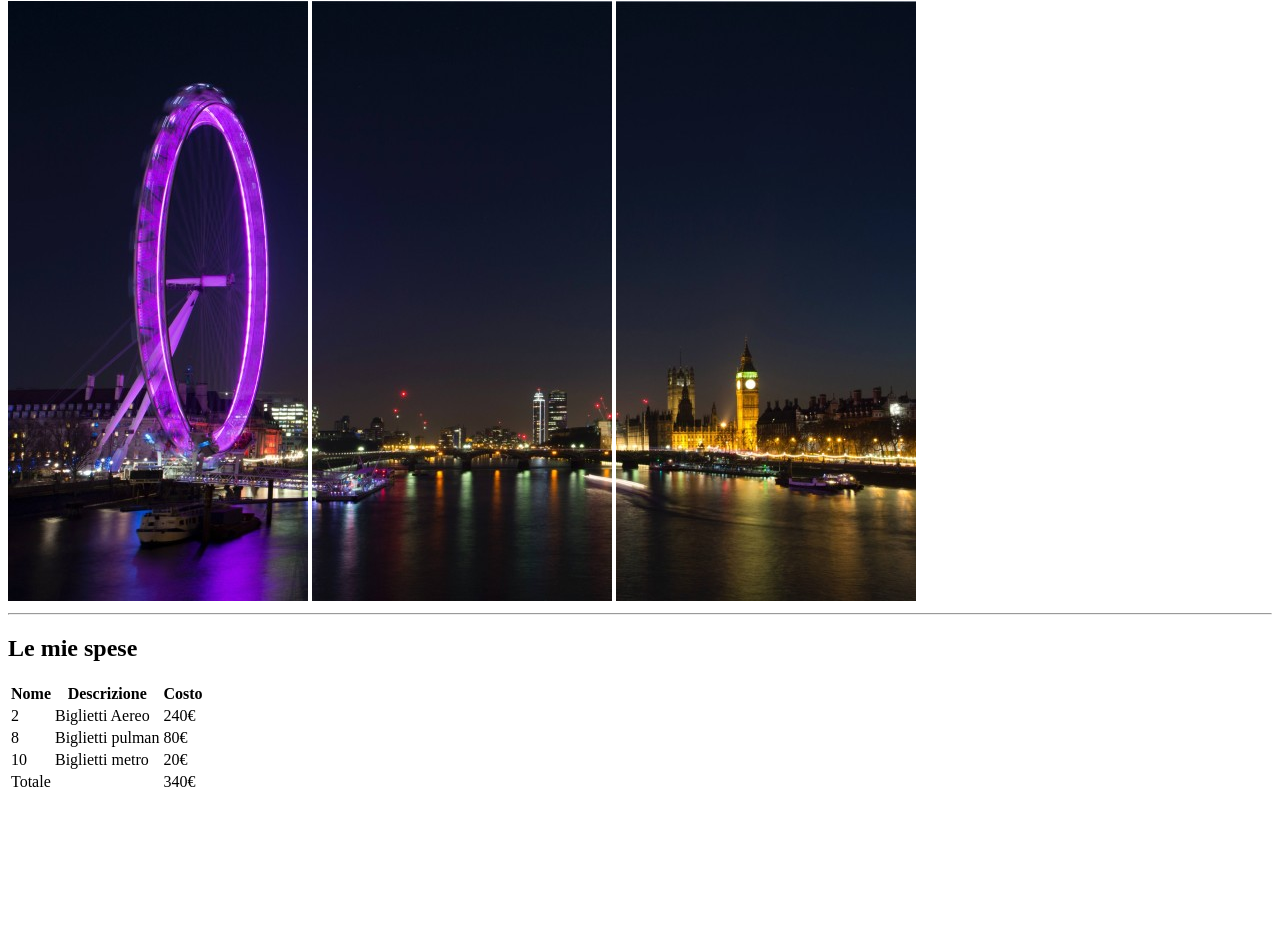
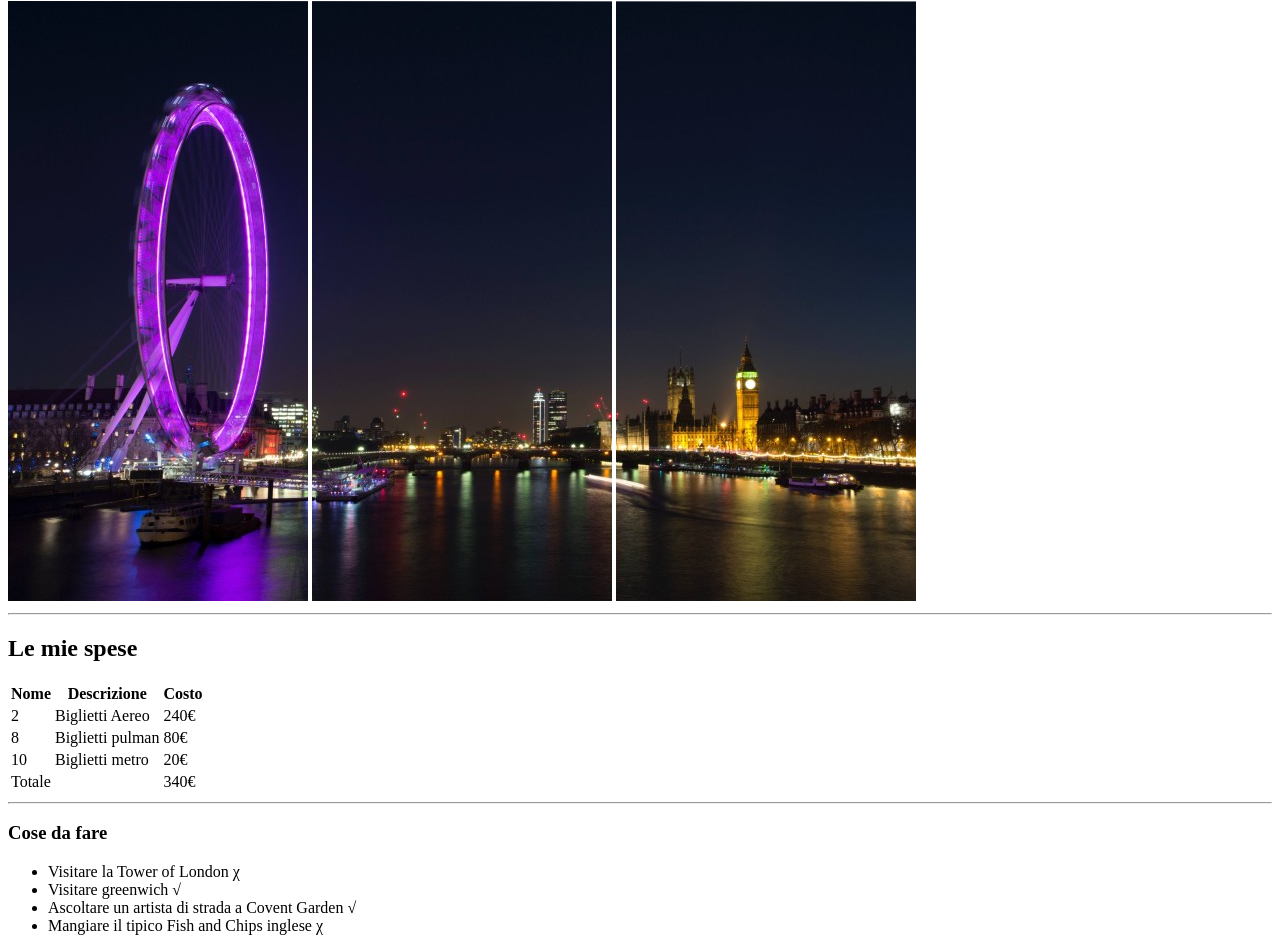
Before and after one commit to ZenRool/html-london-trip, a plain HTML site: page index.html in a window 1280 px wide. Shown: the part 79-1030 px from the top of the page. Before the commit the page ends 881 px from the top, so only its background shows below. Drawn offline with Linux system fonts and the light colour scheme.

Commit message:
sezione to-do list spuntata

```diff
--- a/index.html
+++ b/index.html
@@ -59,5 +59,17 @@
         </table>
     </section>
     <!-- fine seconda section -->
+    <hr>
+    <!-- terza section cose da fare -->
+    <section>
+        <h3>Cose da fare</h3>
+        <ul>
+            <li>Visitare la Tower of London &chi;</li>
+            <li>Visitare greenwich &radic;</li>
+            <li>Ascoltare un artista di strada a Covent Garden &radic;</li>
+            <li>Mangiare il tipico Fish and Chips inglese &chi;</li>
+        </ul>
+
+    </section>
 </body>
 </html>
```
